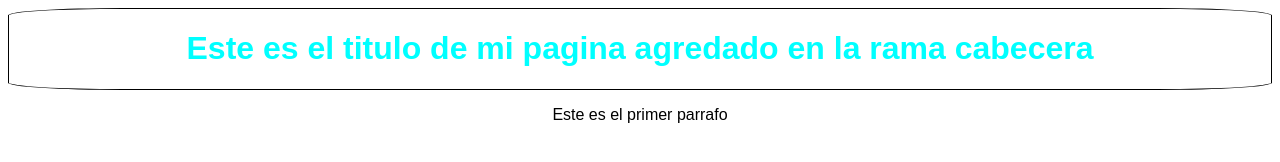
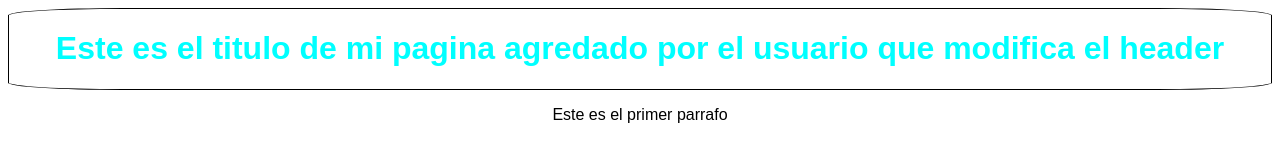
Before and after one commit to DNavaSeekop/Mi-primer-git, a plain HTML site: page Index.html in a window 1280 px wide. Drawn offline with Linux system fonts and the light colour scheme.

Commit message:
Colaboracion al header

```diff
--- a/Index.html
+++ b/Index.html
@@ -9,7 +9,7 @@
 </head>
 <body>
     <div id="Cabecera">
-        <h1>Este es el titulo de mi pagina agredado en la rama cabecera</h1>
+        <h1>Este es el titulo de mi pagina agredado por el usuario que modifica el header</h1>
     </div>
 
     <p>Este es el primer parrafo</p>
```
